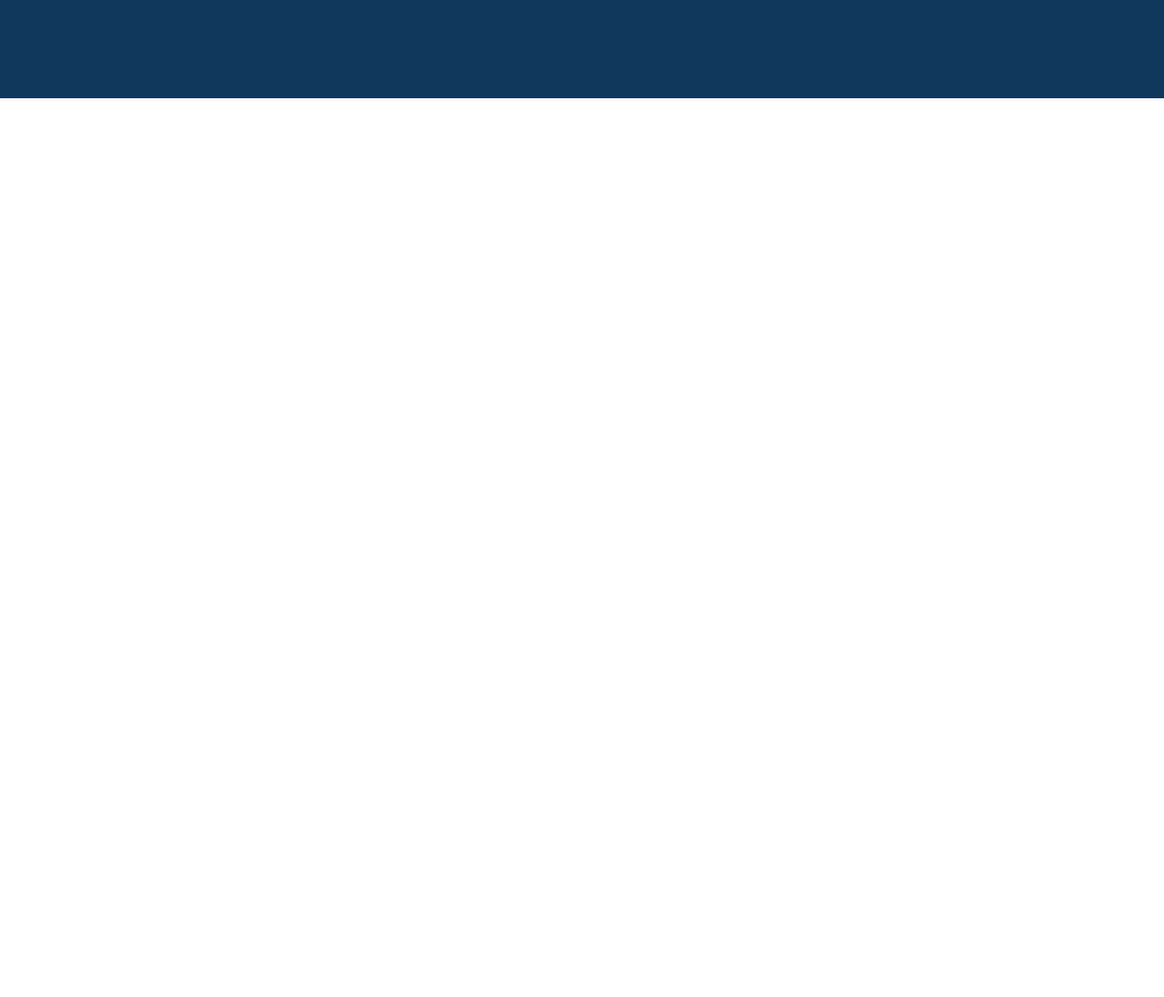
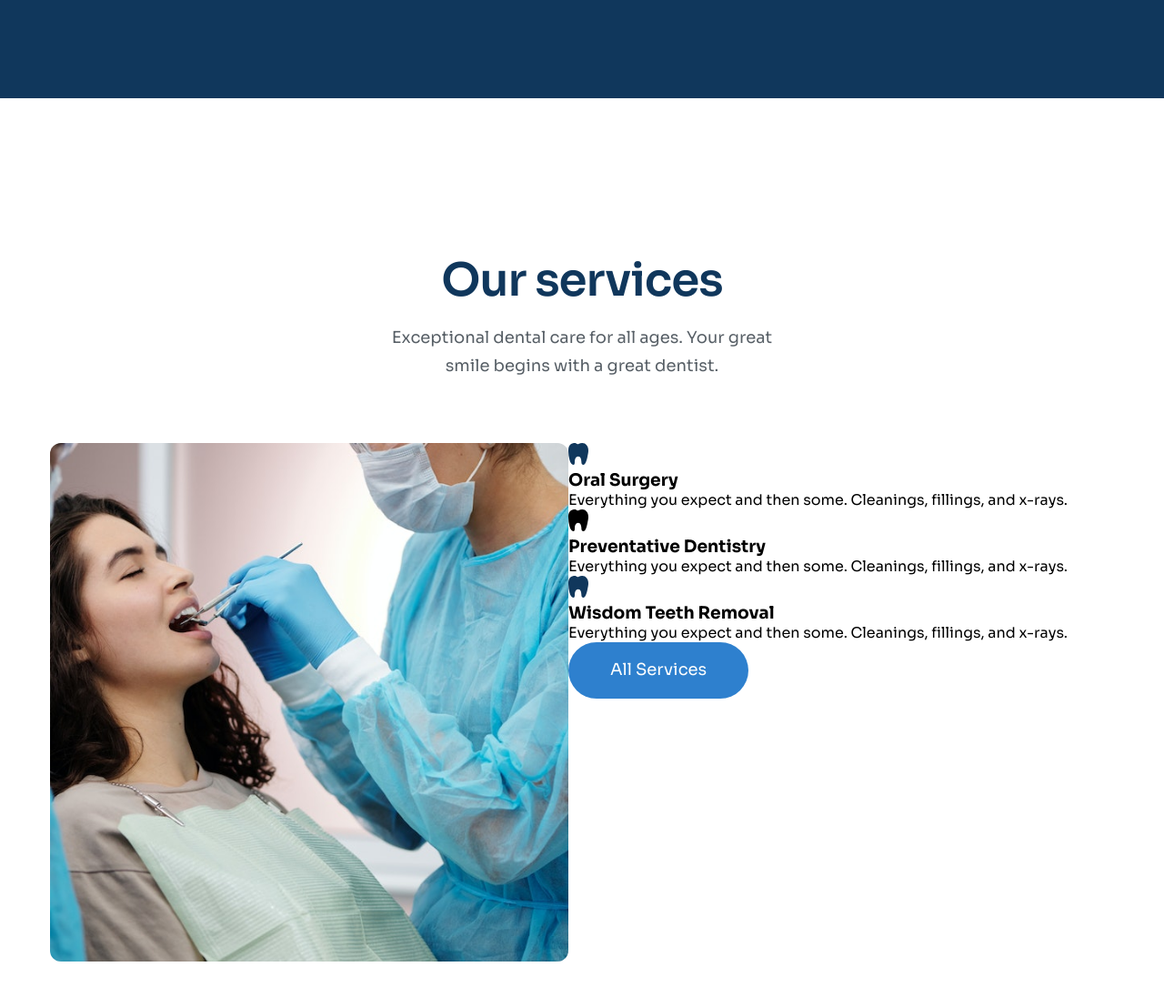
Before and after one commit to Vanthuy2002/project03, a plain HTML site: page index.html in a window 1280 px wide. Shown: the part 692-1788 px from the top of the page at 91% size. Before the commit the page ends 800 px from the top, so only its background shows below. Drawn offline with Linux system fonts and the light colour scheme.

Commit message:
cloning services

```diff
--- a/assets/style.scss
+++ b/assets/style.scss
@@ -17,6 +17,20 @@ $textColor: #c9d2da;
 a {
   text-decoration: none;
   display: inline-block;
+}
+
+.section__heading {
+  font-weight: 600;
+  font-size: 5rem;
+  line-height: 1.2;
+  letter-spacing: -0.02em;
+  color: $bgColor;
+  margin-bottom: 18px;
+}
+.section__desc {
+  font-size: 1.8rem;
+  line-height: 1.7;
+  color: #575f66;
 }
 .btn {
   min-width: 104px;
@@ -176,3 +190,26 @@ a {
     }
   }
 }
+// services
+.services {
+  padding: 170px 0;
+  &__top {
+    text-align: center;
+    margin-bottom: 70px;
+  }
+  .max-width {
+    width: 468px;
+    margin: 0 auto;
+  }
+  &__row {
+    display: flex;
+  }
+  &__images {
+    img {
+      width: 570px;
+      height: 570px;
+      object-fit: cover;
+      border-radius: 12px;
+    }
+  }
+}
--- a/index.html
+++ b/index.html
@@ -83,6 +83,71 @@
         </section>
       </div>
     </header>
+
+    <!-- services -->
+    <main>
+      <section class="services">
+        <div class="width">
+          <section class="services__top">
+            <h2 class="section__heading">Our services</h2>
+            <p class="max-width section__desc">
+              Exceptional dental care for all ages. Your great smile begins with
+              a great dentist.
+            </p>
+          </section>
+
+          <div class="services__row">
+            <figure class="services__images">
+              <img src="./assets/img/services1.jpg" alt="our sevices" />
+            </figure>
+            <div class="services__list">
+              <section class="services-item">
+                <div class="services-item__icon-wrap">
+                  <!-- icon -->
+                  <img src="./assets/img/teeth3.svg" alt="" />
+                </div>
+                <div class="services-item__body">
+                  <h3 class="services-item__heading">Oral Surgery</h3>
+                  <p class="services-item__desc">
+                    Everything you expect and then some. Cleanings, fillings,
+                    and x-rays.
+                  </p>
+                </div>
+              </section>
+
+              <section class="services-item">
+                <div class="services-item__icon-wrap">
+                  <!-- icon -->
+                  <img src="./assets/img/teeth.svg" alt="" />
+                </div>
+                <div class="services-item__body">
+                  <h3 class="services-item__heading">Preventative Dentistry</h3>
+                  <p class="services-item__desc">
+                    Everything you expect and then some. Cleanings, fillings,
+                    and x-rays.
+                  </p>
+                </div>
+              </section>
+
+              <section class="services-item">
+                <div class="services-item__icon-wrap">
+                  <!-- icon -->
+                  <img src="./assets/img/teeth3.svg" alt="" />
+                </div>
+                <div class="services-item__body">
+                  <h3 class="services-item__heading">Wisdom Teeth Removal</h3>
+                  <p class="services-item__desc">
+                    Everything you expect and then some. Cleanings, fillings,
+                    and x-rays.
+                  </p>
+                </div>
+              </section>
+              <a href="#!" class="btn hero__btn">All Services</a>
+            </div>
+          </div>
+        </div>
+      </section>
+    </main>
     <script src="./assets/js/main.js"></script>
   </body>
 </html>
```
Also changed, not shown: assets/css/main.css, assets/img/services1.jpg (added), assets/img/teeth.svg (added), assets/img/teeth3.svg (added), 1 other file.
